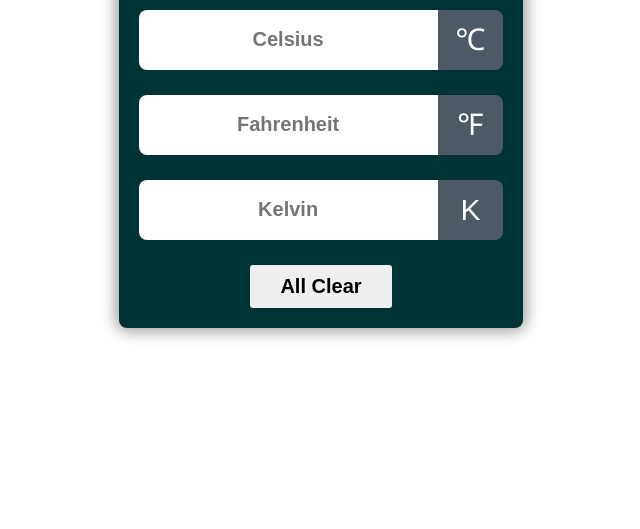
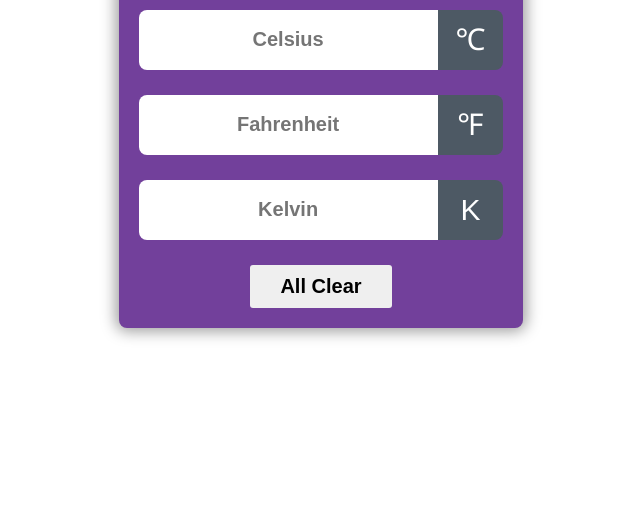
Before and after one commit to Yakshi23/Temperature-Converter, a plain HTML site: page temperature_converter/index.html in a window 1280 px wide. Shown: the part 271-800 px from the top of the page, without its empty margins (319-959 px from the left). Drawn offline with Linux system fonts and the light colour scheme.

Commit message:
Add files via upload

```diff
--- a/temperature_converter/index.html
+++ b/temperature_converter/index.html
@@ -22,7 +22,7 @@
 
     .container {
         max-width: 450px;
-        background: #003333;
+        background: #72409b;
         border-radius: 8px;
         box-shadow: 0px 0px 15px 3px rgba(0, 0, 0, 0.4);
         font-family: sans-serif;
```
